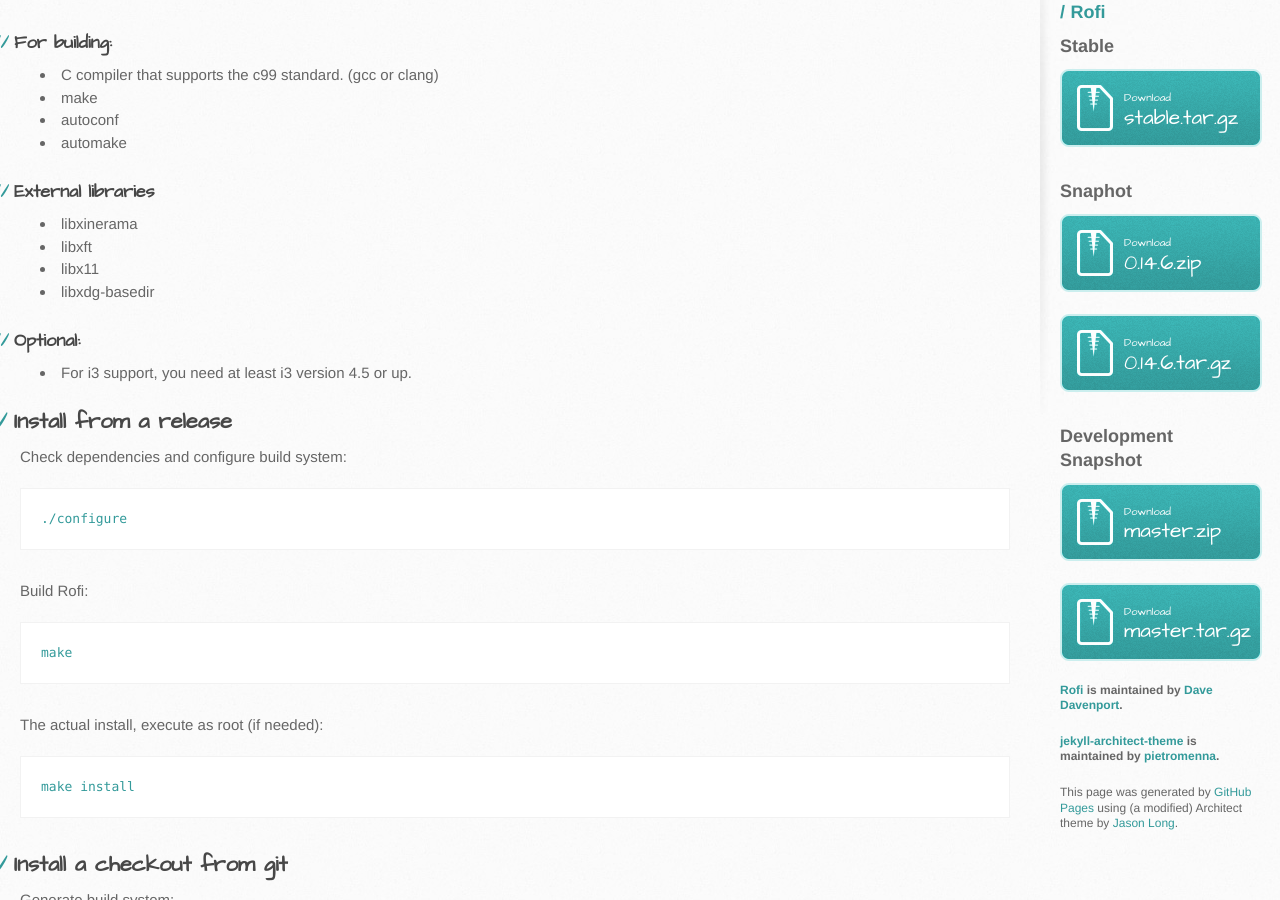
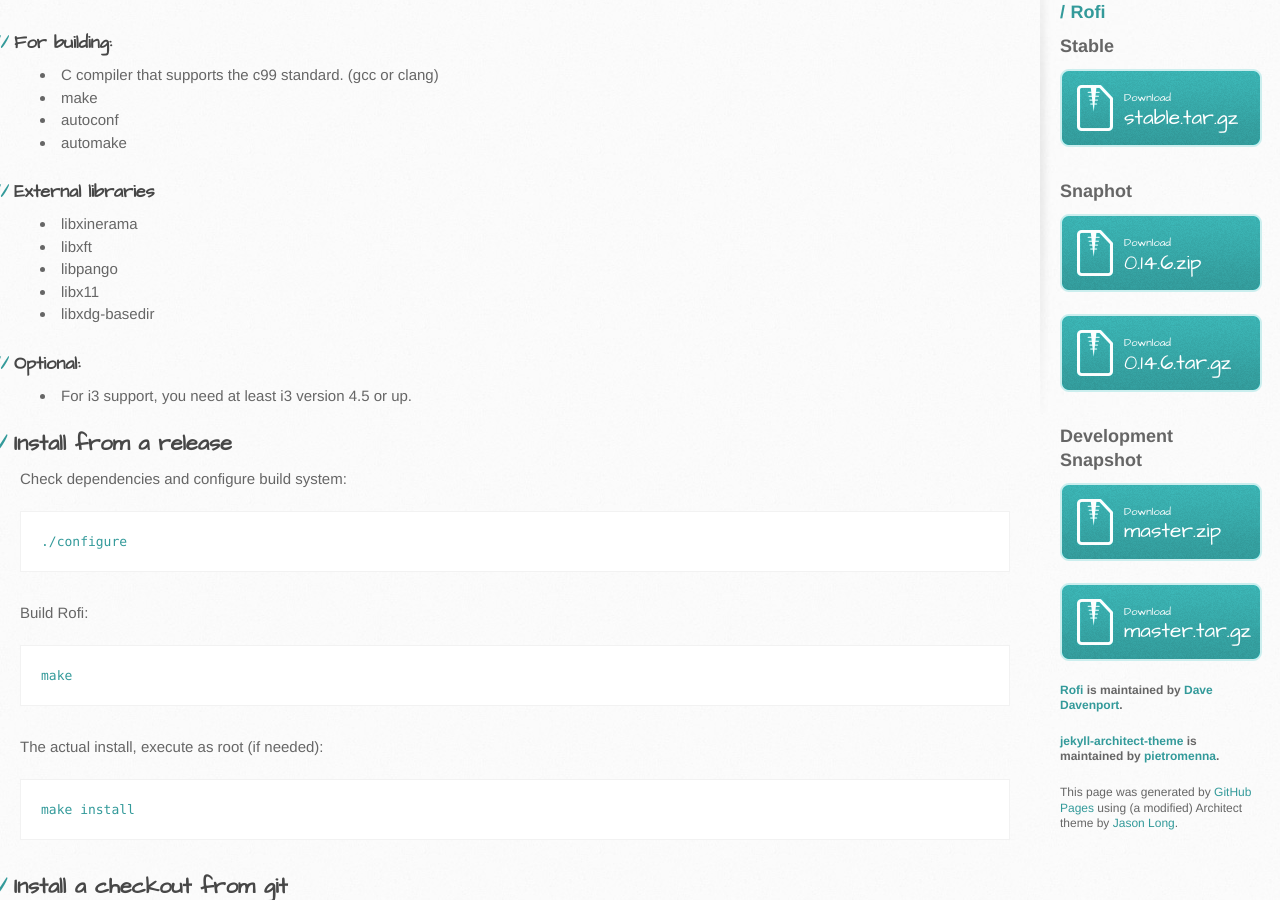
Before and after one commit to davatorium/rofi, a Jekyll site: the page built from INSTALL.md, in a window 1280 px wide and 900 px high, scrolled down 323 px. Built offline with Jekyll 4.4.1, drawn with Linux system fonts in a browser that asks for light colours.

Commit message:
Add pango to list of dependencies.

```diff
--- a/INSTALL.md
+++ b/INSTALL.md
@@ -17,6 +17,7 @@ title: Installation guide
 
 * libxinerama
 * libxft
+* libpango
 * libx11
 * libxdg-basedir
 
```
